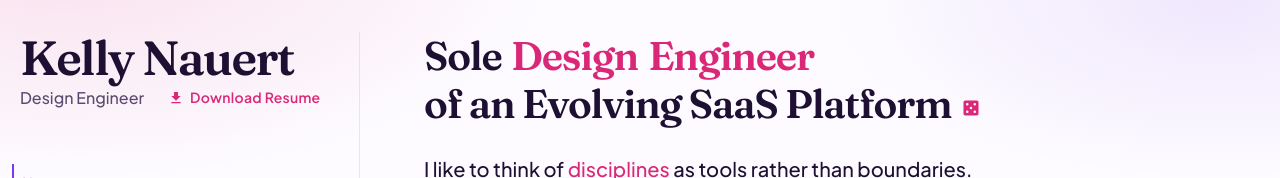
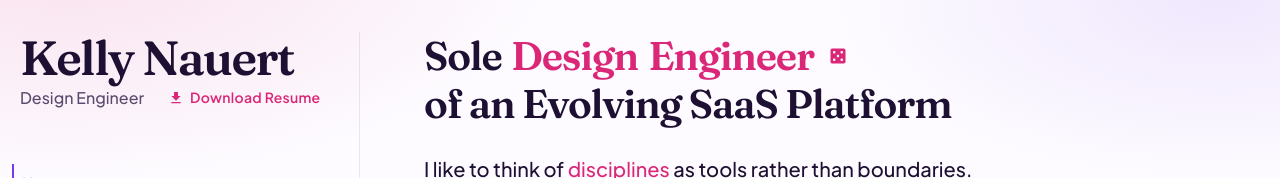
Before and after one commit to kellynauert/case-study, a React (Vite) app: page / in a window 1280 px wide. Shown: the top 178 px of the page. Built offline with nearby package versions, Linux system fonts and the light colour scheme; a web font is replaced by a local one.

Commit message:
Move hero randomize dice next to the title reels
Place the dice control beside the spinning blanks instead of after
the suffix line so it reads as part of the reel interaction.

Co-authored-by: Kelly Nauert <kellynauert@users.noreply.github.com>

```diff
--- a/src/components/landing/LandingHero.tsx
+++ b/src/components/landing/LandingHero.tsx
@@ -581,12 +581,6 @@ export function LandingHero() {
 		};
 	}, [anySpinning]);
 
-	/** Keep last word + dice as one wrap unit (e.g. "Platform" never alone / dice never orphaned). */
-	const suffix = hero.heroCompareSuffix;
-	const suffixLastSpace = suffix.lastIndexOf(' ');
-	const suffixLead = suffixLastSpace >= 0 ? suffix.slice(0, suffixLastSpace + 1) : '';
-	const suffixLastWord = suffixLastSpace >= 0 ? suffix.slice(suffixLastSpace + 1) : suffix;
-
 	return (
 		<Box
 			id='landing-hero'
@@ -596,7 +590,7 @@ export function LandingHero() {
 				pt: { xs: 3, md: 4 },
 				pb: { xs: 3, md: 4 },
 			}}>
-			{/* Sentence title: Sole [spin] [spin] / of an Evolving SaaS Platform. [dice] */}
+			{/* Sentence title: Sole [spin] [spin] [dice] / of an Evolving SaaS Platform. */}
 			<FadeIn>
 				<Box
 					component='h1'
@@ -658,25 +652,6 @@ export function LandingHero() {
 							easing={rightReelEasing}
 							spinKey={spinKeyRight}
 						/>
-					</Box>
-					{/* Full-basis row so the suffix always starts on the line after the spinner group.
-					    Last word + dice share a nowrap unit so they never split across lines. */}
-					<Box
-						component='span'
-						sx={{
-							flexBasis: '100%',
-							width: '100%',
-							lineHeight: 'inherit',
-						}}>
-						{suffixLead}
-						<Box
-							component='span'
-							sx={{
-								// Inline nowrap unit — same line box as surrounding suffix text (not a taller flex frame).
-								whiteSpace: 'nowrap',
-								lineHeight: 'inherit',
-							}}>
-							{suffixLastWord}
 						<Box
 							component='button'
 							type='button'
@@ -686,11 +661,9 @@ export function LandingHero() {
 								display: 'inline-flex',
 								alignItems: 'center',
 								justifyContent: 'center',
-									verticalAlign: 'middle',
-									// Cancel vertical padding so the hit area doesn’t inflate this line box.
-									my: -0.4,
-									mr: 0,
-									ml: 0.75,
+								alignSelf: 'center',
+								flexShrink: 0,
+								ml: 0.25,
 								p: 0.4,
 								border: 'none',
 								borderRadius: 1,
@@ -704,7 +677,6 @@ export function LandingHero() {
 								transition: 'color 180ms ease, background-color 180ms ease, transform 180ms ease',
 								'&:hover': {
 									color: tokens.accent,
-
 									boxShadow: 'none',
 								},
 								'&:active': {
@@ -747,6 +719,15 @@ export function LandingHero() {
 							</Box>
 						</Box>
 					</Box>
+					{/* Full-basis row so the suffix always starts on the line after the spinner group. */}
+					<Box
+						component='span'
+						sx={{
+							flexBasis: '100%',
+							width: '100%',
+							lineHeight: 'inherit',
+						}}>
+						{hero.heroCompareSuffix}
 					</Box>
 				</Box>
 			</FadeIn>
```
Lines whose indentation alone changed are shown as unchanged.
